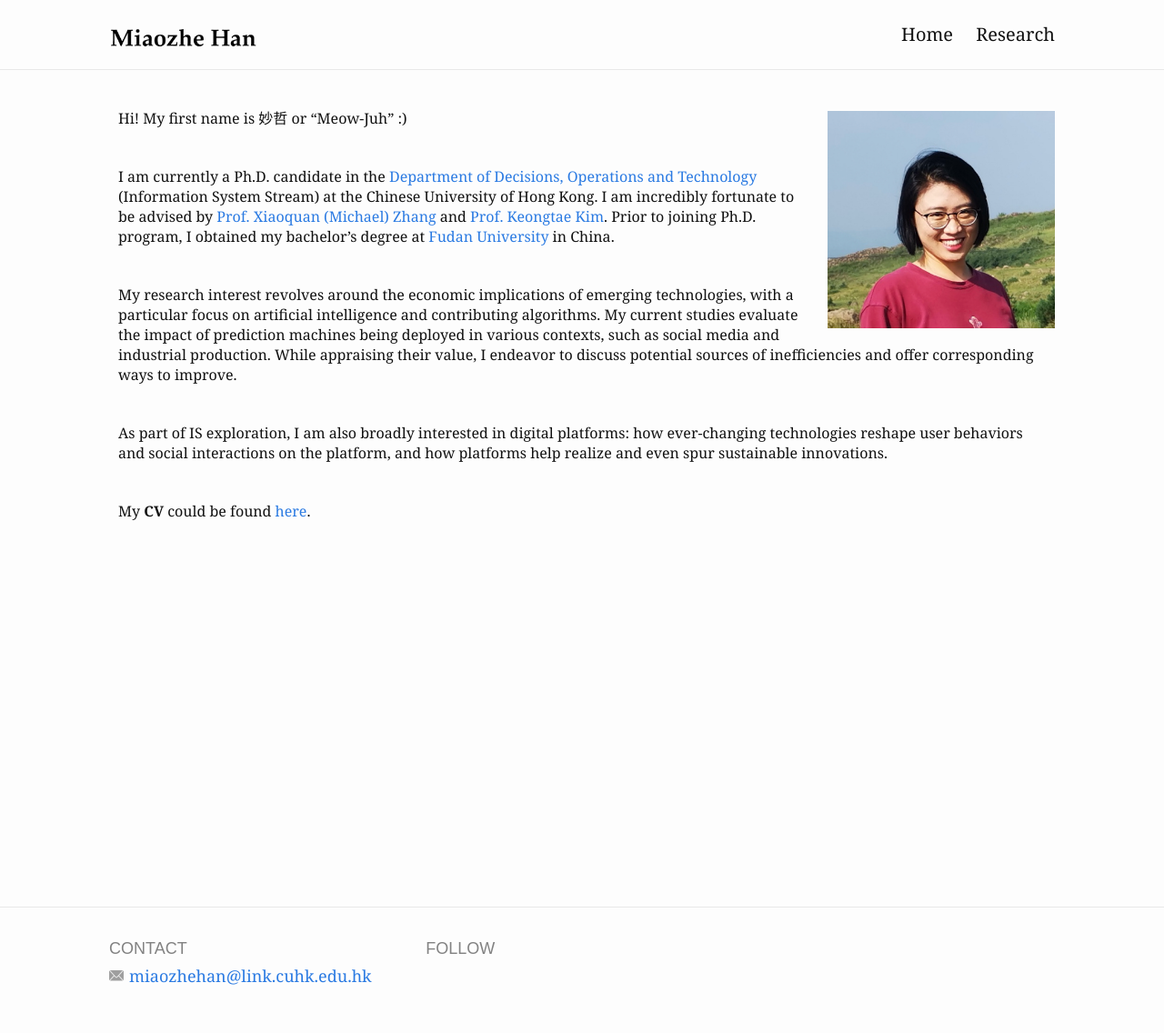
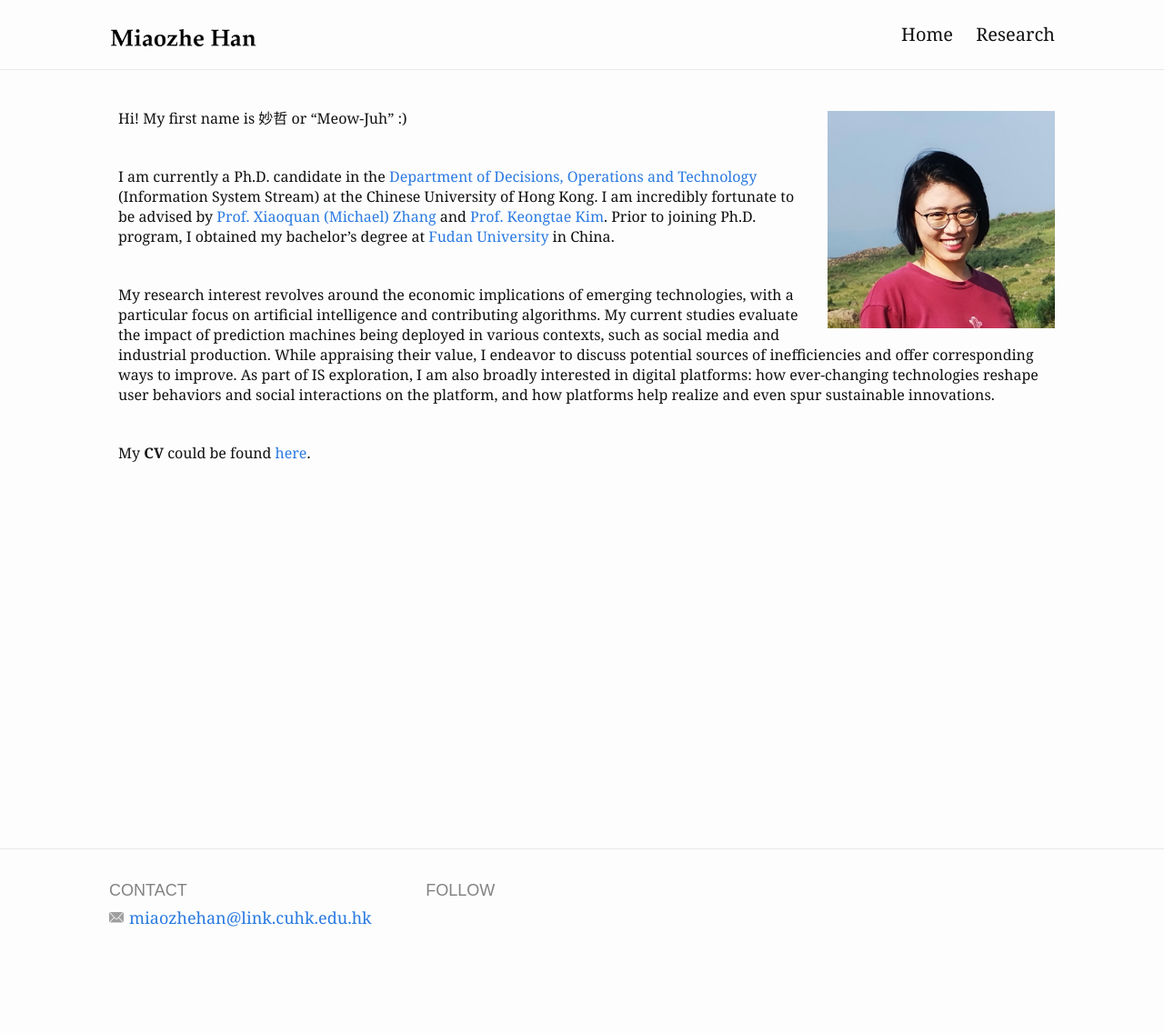
Before and after one commit to miaozhehan99/miaozhehan99.github.io, a Jekyll site: the page built from index.md, in a window 1280 px wide. Shown: the whole page at 91% size. Built offline with Jekyll 4.4.1, drawn with Linux system fonts in a browser that asks for light colours; after the commit the page ends 1072 px from its top, so only the background shows below that.

Commit message:
Update index.md

```diff
--- a/index.md
+++ b/index.md
@@ -13,11 +13,7 @@ I am currently a Ph.D. candidate in the [Department of Decisions, Operations and
 
 <br>
 
-My research interest revolves around the economic implications of emerging technologies, with a particular focus on artificial intelligence and contributing algorithms. My current studies evaluate the impact of prediction machines being deployed in various contexts, such as social media and industrial production. While appraising their value, I endeavor to discuss potential sources of inefficiencies and offer corresponding ways to improve.
-
-<br>
-
-As part of IS exploration, I am also broadly interested in digital platforms: how ever-changing technologies reshape user behaviors and social interactions on the platform, and how platforms help realize and even spur sustainable innovations.
+My research interest revolves around the economic implications of emerging technologies, with a particular focus on artificial intelligence and contributing algorithms. My current studies evaluate the impact of prediction machines being deployed in various contexts, such as social media and industrial production. While appraising their value, I endeavor to discuss potential sources of inefficiencies and offer corresponding ways to improve. As part of IS exploration, I am also broadly interested in digital platforms: how ever-changing technologies reshape user behaviors and social interactions on the platform, and how platforms help realize and even spur sustainable innovations.
 
 <br>
 
```
